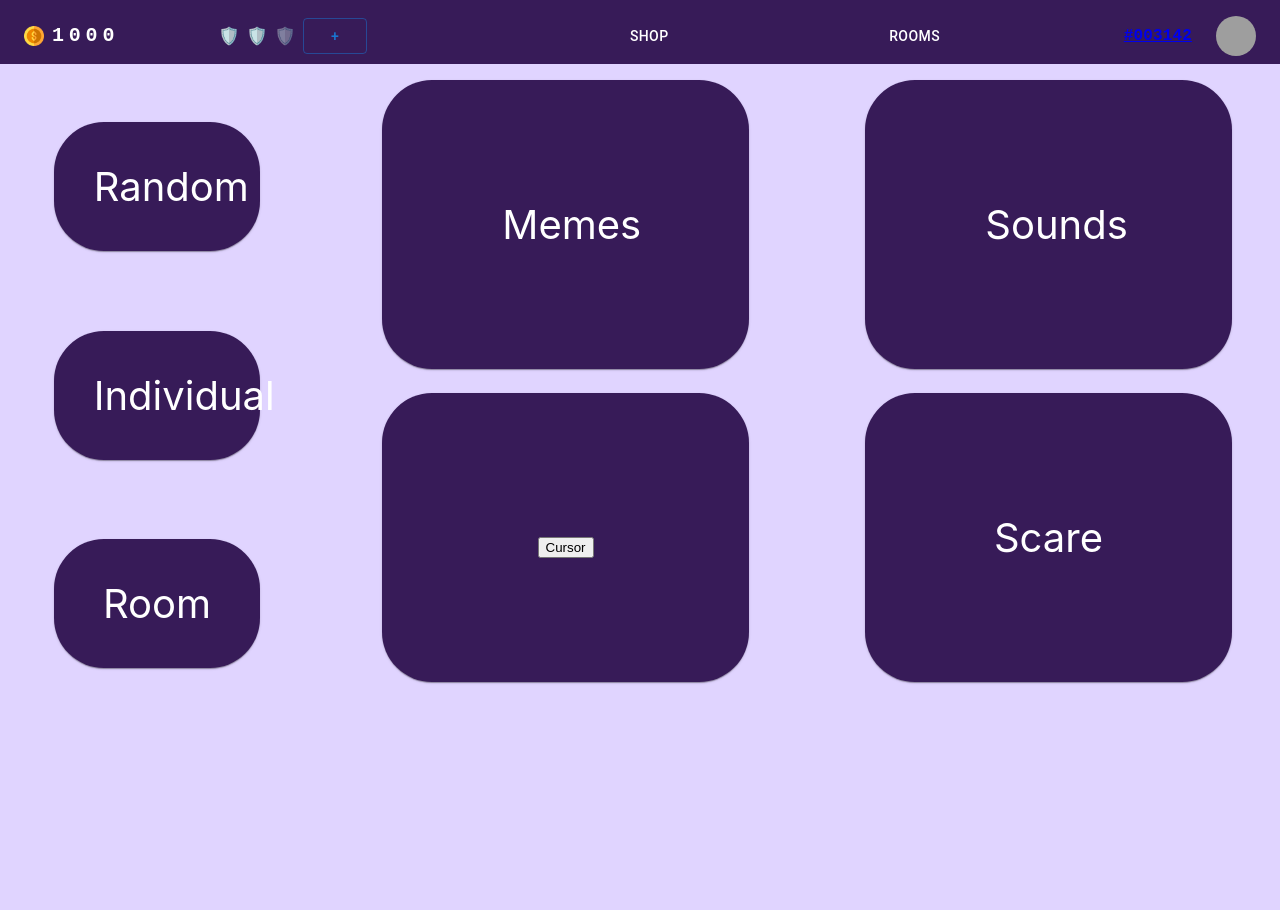
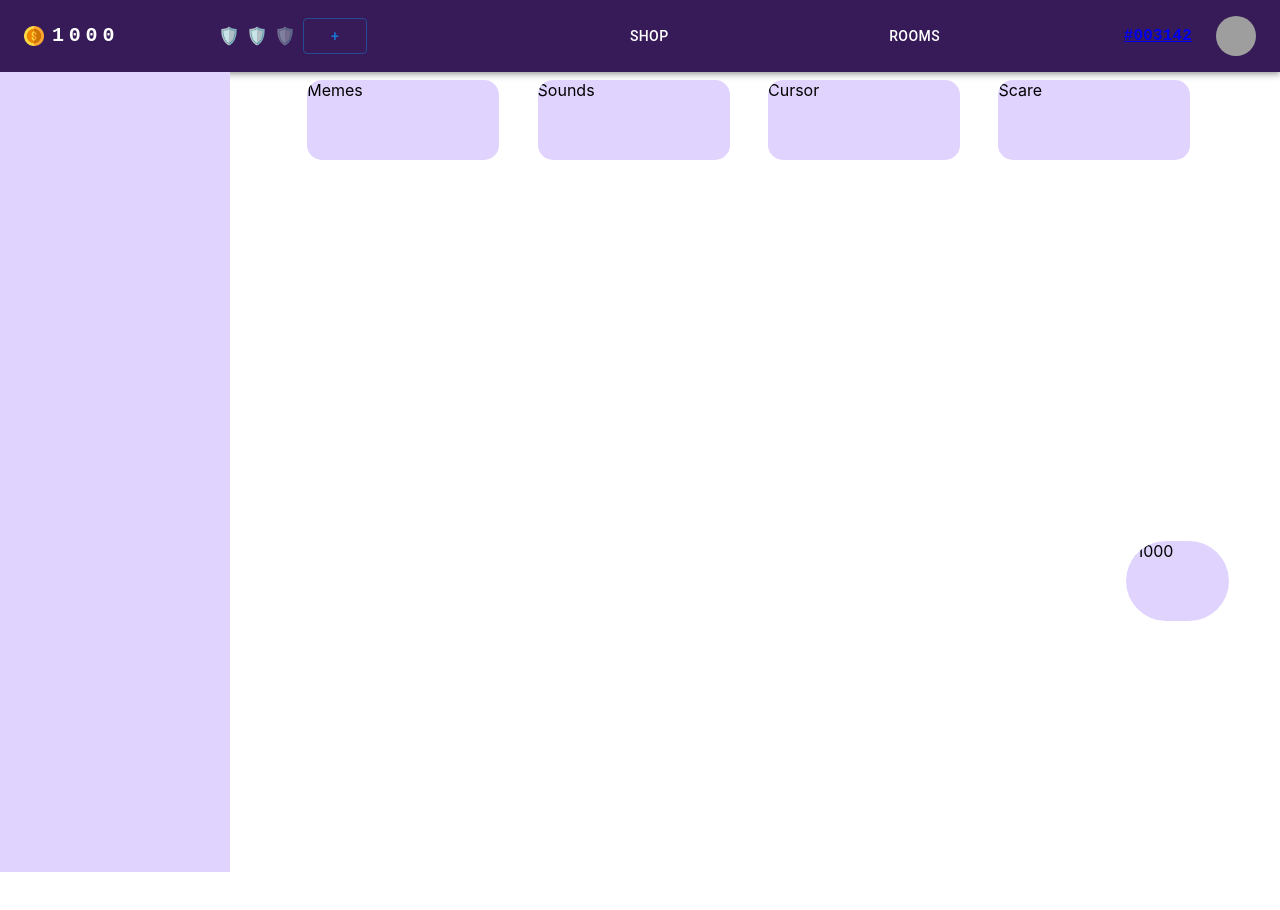
Before and after one commit to JDCRecomendable/wdcc-x-sesa-hackathon-2022, a React (Create React App) app in the folder frontend/: page /shop in a window 1280 px wide. Shown: the top 910 px of the page. After the commit the page ends 800 px from the top, so only its background shows below. Built offline with nearby package versions, Linux system fonts and the light colour scheme; grey boxes are pictures that could not be loaded.

Commit message:
Reset shop page

```diff
--- a/frontend/src/pages/ShopPage.js
+++ b/frontend/src/pages/ShopPage.js
@@ -1,75 +1,105 @@
-import Grid from '@mui/material/Grid'
-import * as React from 'react';
-import { styled } from '@mui/material/styles';
-import Box from '@mui/material/Box';
-import Paper from '@mui/material/Paper';
+import React from 'react';
 
 
-const Attack = styled(Paper)(({ theme }) => ({
-  padding: theme.spacing(15),
-  textAlign: 'center',
-  margin: '8px',
-  marginLeft: '20px',
-  font: 'Georgia',
-  fontSize: '40px',
-  borderRadius: '50px',
-  backgroundColor: "#371B58",
-  color: '#fff',
-}));
-
-const Target = styled(Paper)(({ theme }) => ({
-
-  padding: theme.spacing(5),
-  textAlign: 'center',
-  marginBottom: '15px',
-  marginTop: '50px',
-  font: 'Georgia',
-  fontSize: '40px',
-  borderRadius: '50px',
-  backgroundColor: "#371B58",
-  color: '#fff',
-}));
 
 const ShopPage = () => {
   return (
-    <div style={{backgroundColor: '#E0D4FF', paddingBottom: '300px'}}>
-    <Box sx={{ flexGrow: 1 }}>
-      <Grid container spacing={1}>
+    <body>
+      <div
+        style={{
+          position: "fixed",
+          width: "18%",
+          height: "100%",
+          zIndex: "1",
+          top: "3.4em",
+          backgroundColor: "#E0D4FF",
+          overflowX: "hidden",
+          marginTop: "18px",
+        }} >
+      </div>
 
-        {/* This is for selecting individuals */}
-        <Grid container spacing={1} item xs={3} justifyContent="space-around">
-          <React.Fragment>
-            <Grid item xs={8}>
-              <Target>Random</Target>
-            </Grid>
-            <Grid item xs={8}>
-              <Target>Individual</Target>
-            </Grid>
-            <Grid item xs={8}>
-              <Target>Room</Target>
-            </Grid>
-          </React.Fragment>
-        </Grid>
+      <div
+        style={{
+          position: "fixed",
+          width: "15%",
+          height: "10%",
+          zIndex: "1",
+          top: "3.4em",
+          backgroundColor: "#E0D4FF",
+          overflowX: "hidden",
+          marginTop: "2%",
+          marginLeft: "24%",
+          borderRadius: "15px",
+        }}>
+        Memes
+      </div>
 
-        {/* This is for selecting attacks*/}
-        <Grid container spacing={1} item xs={9} justifyContent="space-around">
-          <React.Fragment>
-          <Grid item xs={5}>
-            <Attack>Memes</Attack>
-          </Grid>
-          <Grid item xs={5}>
-            <Attack>Sounds</Attack>
-          </Grid>
-          <Grid item xs={5}>
-            <Attack><button>Cursor</button></Attack>
-          </Grid>
-          <Grid item xs={5}>
-            <Attack>Scare</Attack>
-          </Grid>
-          </React.Fragment></Grid>
-      </Grid>
-    </Box>
-    </div>
+      <div
+        style={{
+          position: "fixed",
+          width: "15%",
+          height: "10%",
+          zIndex: "1",
+          top: "3.4em",
+          backgroundColor: "#E0D4FF",
+          overflowX: "hidden",
+          marginTop: "2%",
+          marginLeft: "42%",
+          borderRadius: "15px",
+        }}>
+        Sounds
+      </div>
+
+      <div
+        style={{
+          position: "fixed",
+          width: "15%",
+          height: "10%",
+          zIndex: "1",
+          top: "3.4em",
+          backgroundColor: "#E0D4FF",
+          overflowX: "hidden",
+          marginTop: "2%",
+          marginLeft: "60%",
+          borderRadius: "15px",
+        }}>
+        Cursor
+      </div>
+
+      <div
+        style={{
+          position: "fixed",
+          width: "15%",
+          height: "10%",
+          zIndex: "1",
+          top: "3.4em",
+          backgroundColor: "#E0D4FF",
+          overflowX: "hidden",
+          marginTop: "2%",
+          marginLeft: "78%",
+          borderRadius: "15px",
+        }}>
+        Scare
+      </div>
+
+
+      <div
+        style={{
+          position: "fixed",
+          width: "8%",
+          height: "10%",
+          zIndex: "1",
+          top: "3.4em",
+          backgroundColor: "#E0D4FF",
+          overflowX: "hidden",
+          marginTop: "38%",
+          marginLeft: "88%",
+          borderRadius: "50px",
+        }}>
+        $1000
+      </div>
+
+    </body>
   );
 };
 
```
